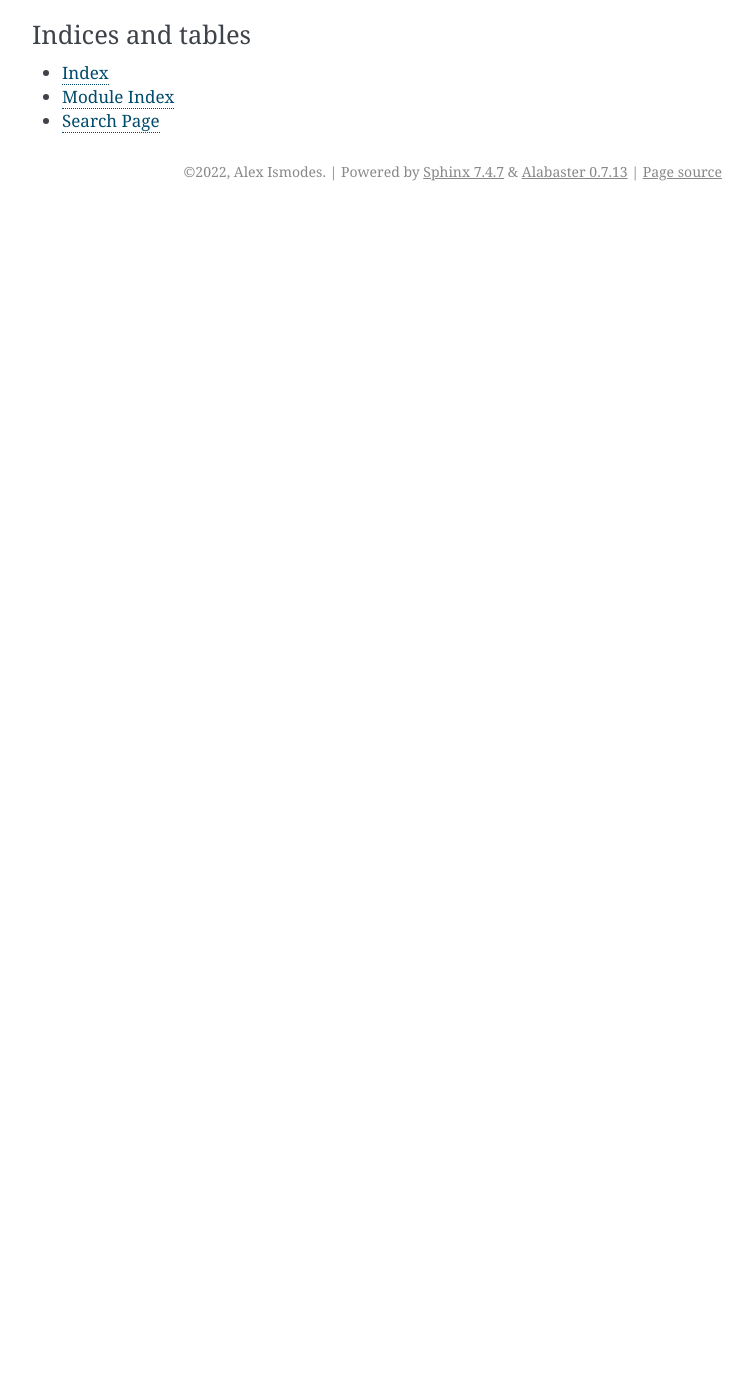
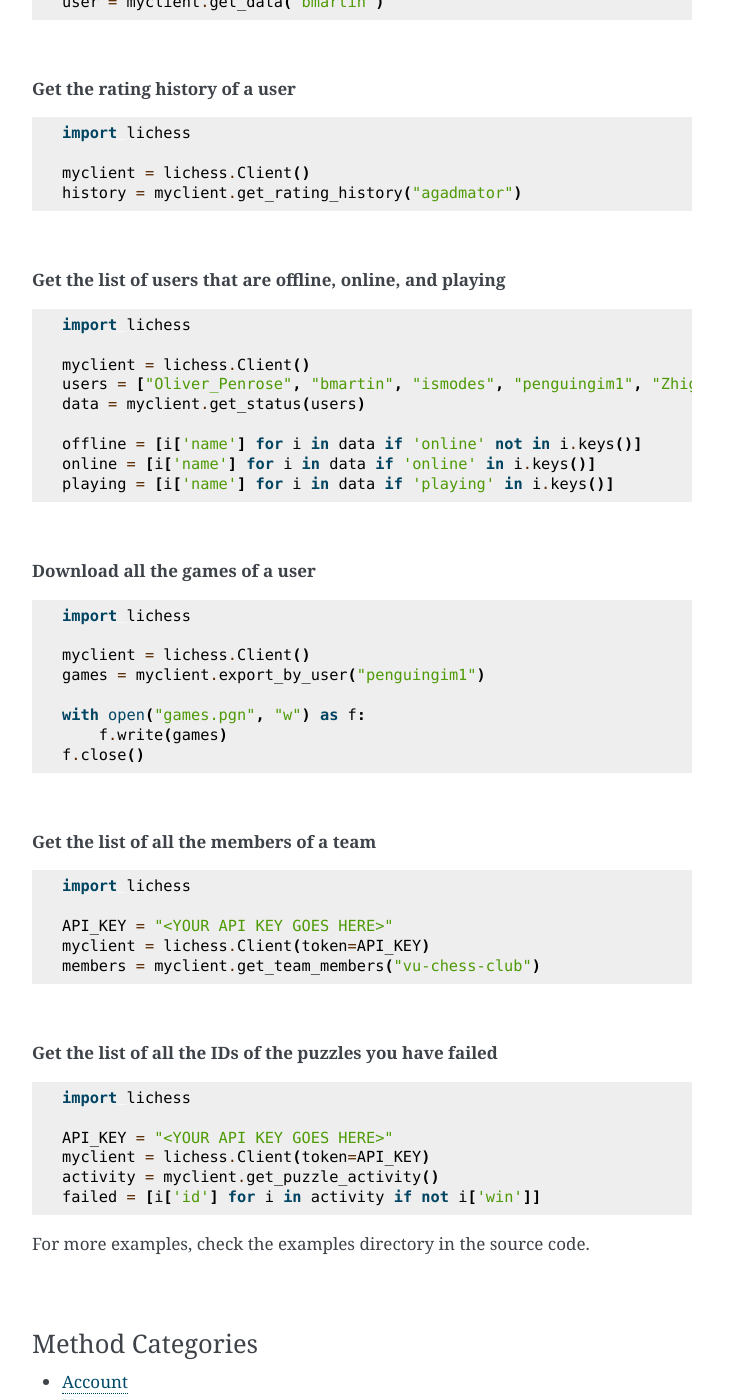
Before and after one commit to qe/lichess, a Sphinx documentation site: the page built from docs/index.rst, in a window 1280 px wide and 1400 px high, scrolled down 1750 px. Shown: the whole window, without its empty margins (388-1141 px from the left). Built offline with Sphinx 7.4.7, drawn with Linux system fonts in a browser that asks for light colours; before the commit the page ends 1961 px from its top, so only the background shows below that; some of the changed text lies outside the part shown.

Commit message:
Fix README and Sphinx index

```diff
--- a/docs/index.rst
+++ b/docs/index.rst
@@ -29,6 +33,7 @@
 
 The package is open source, and its code is available on `GitHub <https://github.com/qe/lichess>`_ under the MIT license.
 
+|
 
 Installation
 ------------
@@ -55,6 +60,7 @@
 
     pip install lichess -U
 
+|
 
 Usage
 -----
@@ -84,11 +90,98 @@
     API_KEY = "<YOUR API KEY GOES HERE>"
     myclient = lichess.Client(token=API_KEY)
 
-Usage
------
+|
+
+Quick Examples
+--------------
+The following are some examples of popular uses of this package:
+
+|
+
+**Get the profile data of a user**
+
+.. code-block:: python
+
+    import lichess
+
+    myclient = lichess.Client()
+    user = myclient.get_data("bmartin")
+
+|
+
+**Get the rating history of a user**
+
+.. code-block:: python
+
+    import lichess
+
+    myclient = lichess.Client()
+    history = myclient.get_rating_history("agadmator")
+
+|
+
+**Get the list of users that are offline, online, and playing**
+
+.. code-block:: python
+
+    import lichess
+
+    myclient = lichess.Client()
+    users = ["Oliver_Penrose", "bmartin", "ismodes", "penguingim1", "Zhigalko_Sergei"]
+    data = myclient.get_status(users)
+
+    offline = [i['name'] for i in data if 'online' not in i.keys()]
+    online = [i['name'] for i in data if 'online' in i.keys()]
+    playing = [i['name'] for i in data if 'playing' in i.keys()]
+
+|
+
+**Download all the games of a user**
+
+.. code-block:: python
+
+    import lichess
+
+    myclient = lichess.Client()
+    games = myclient.export_by_user("penguingim1")
+
+    with open("games.pgn", "w") as f:
+        f.write(games)
+    f.close()
+
+|
+
+**Get the list of all the members of a team**
+
+.. code-block:: python
+
+    import lichess
+
+    API_KEY = "<YOUR API KEY GOES HERE>"
+    myclient = lichess.Client(token=API_KEY)
+    members = myclient.get_team_members("vu-chess-club")
+
+|
+
+**Get the list of all the IDs of the puzzles you have failed**
+
+.. code-block:: python
+
+    import lichess
+
+    API_KEY = "<YOUR API KEY GOES HERE>"
+    myclient = lichess.Client(token=API_KEY)
+    activity = myclient.get_puzzle_activity()
+    failed = [i['id'] for i in activity if not i['win']]
+
+For more examples, check the examples directory in the source code.
+
+|
+
+Method Categories
+=================
 
 .. toctree::
-   :caption: Lichess Python API
    :maxdepth: 2
 
    source/account.rst
@@ -103,6 +196,8 @@
    source/simuls.rst
    source/studies.rst
 
+|
+
 Indices and tables
 ==================
 
--- a/setup.py
+++ b/setup.py
@@ -5,7 +5,7 @@
 
 setup(
     name="lichess",
-    version="0.2.6",
+    version="0.2.7",
     description="Python wrapper for the Lichess API",
     long_description=long_description,
     long_description_content_type="text/x-rst",
```
Also changed, not shown: other parts of docs/index.rst (+4 -0 lines), README.rst (+25 -15 lines).
